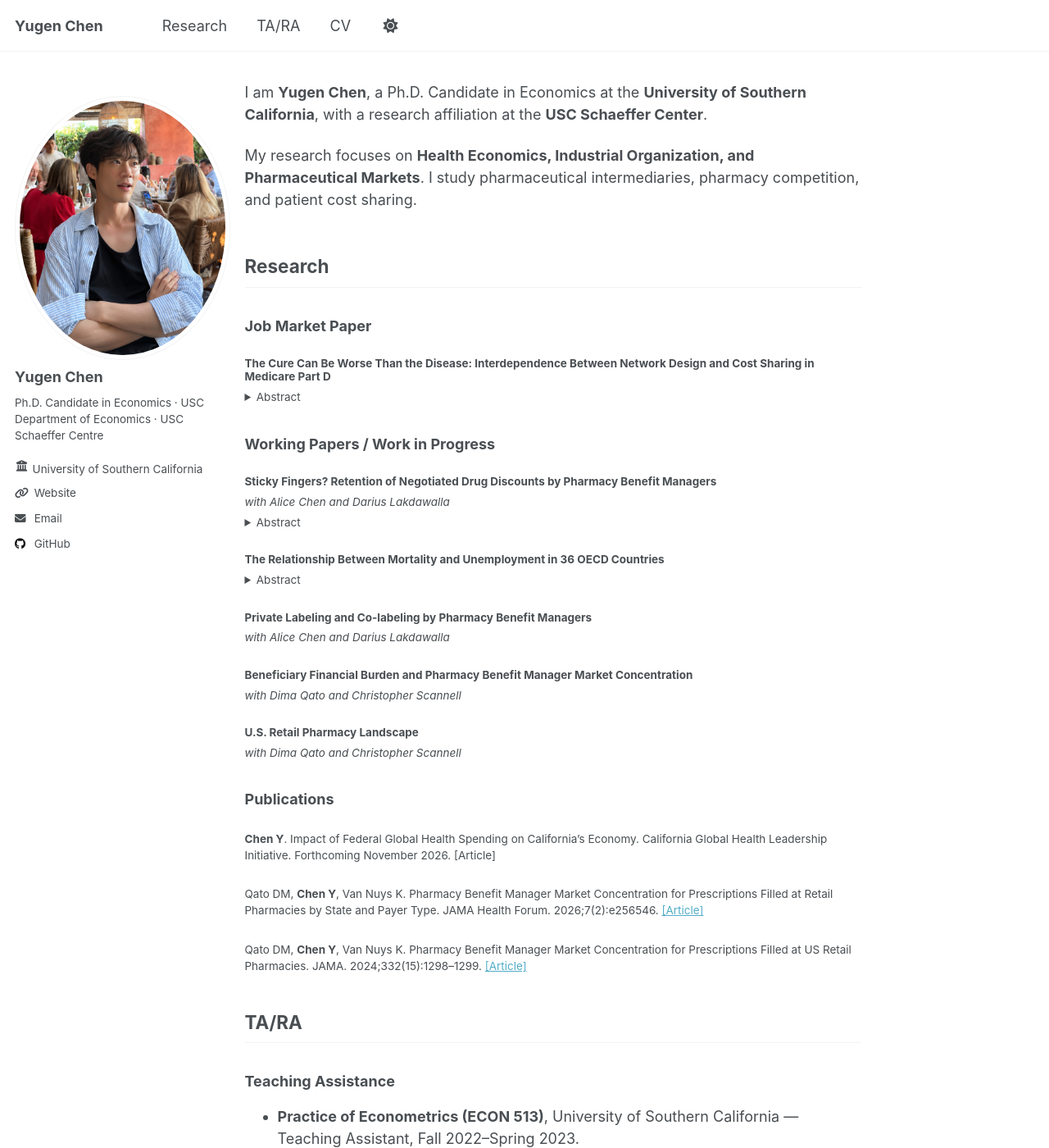
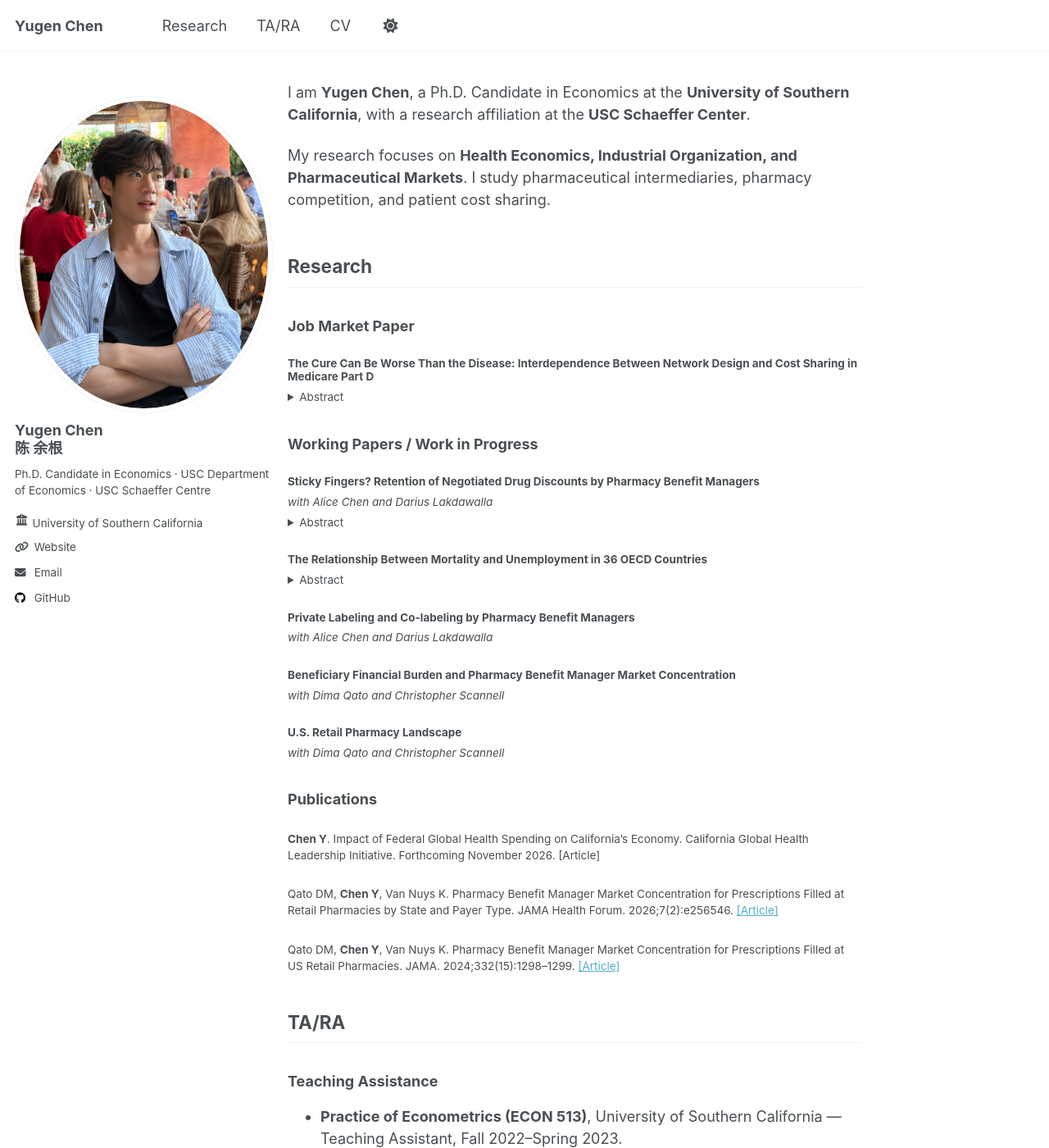
Before and after one commit to YugenChen/YugenChen.github.io, a Jekyll site: the page built from _pages/about.md, in a window 1280 px wide and 1400 px high. Shown: the whole window at 82% size. Built offline with Jekyll 4.4.1, drawn with Linux system fonts in a browser that asks for light colours.

Commit message:
Add Chinese profile name and enlarge portrait by another 20 percent

```diff
--- a/_config.yml
+++ b/_config.yml
@@ -24,6 +24,7 @@ author:
   # Biographic information
   avatar           : "profile.png"
   name             : "Yugen Chen"
+  name_zh          : "陈 余根"
   pronouns         : # example: "she/her"
   bio              : "Ph.D. Candidate in Economics · USC Department of Economics · USC Schaeffer Centre"
   location         : # "Earth"
--- a/_includes/author-profile.html
+++ b/_includes/author-profile.html
@@ -17,7 +17,7 @@
   {% endif %}
 
   <div class="author__content">
-    <h3 class="author__name">{{ author.name }}</h3>
+    <h3 class="author__name">{{ author.name }}{% if author.name_zh %}<br><strong lang="zh-Hans">{{ author.name_zh | escape }}</strong>{% endif %}</h3>
     {% if author.pronouns %}<p class="author__pronouns">{{ author.pronouns }}</p>{% endif %}
     {% if author.bio %}<p class="author__bio">{{ author.bio }}</p>{% endif %}
   </div>
--- a/_sass/layout/_sidebar.scss
+++ b/_sass/layout/_sidebar.scss
@@ -83,8 +83,8 @@
 .author__avatar {
   display: table-cell;
   vertical-align: top;
-  width: 54px;
-  height: 54px;
+  width: 64.8px;
+  height: 64.8px;
   border-radius: 50%;
   object-fit: cover;  /* 防止图片被拉伸，保持比例裁剪 */
   // set width only, for non-square avatars
@@ -96,7 +96,7 @@
   }
 
   img {
-    max-width: 262.5px;
+    max-width: 315px;
     border-radius: 50%;
 
     @include breakpoint($large) {
--- a/assets/css/main.scss
+++ b/assets/css/main.scss
@@ -121,12 +121,12 @@ html { scroll-behavior: smooth; }
 // Reserve space for the enlarged portrait without clipping it or covering text.
 @include breakpoint($large) {
   #main > .sidebar {
-    width: 262.5px;
+    width: 315px;
     max-width: none;
   }
 
   #main > .sidebar + .page {
-    width: calc(100% - 262.5px - 1em);
+    width: calc(100% - 315px - 1em);
     padding-left: 0;
   }
 }
```
Also changed, not shown: docs/website-audit.md (+4 -0 lines).
